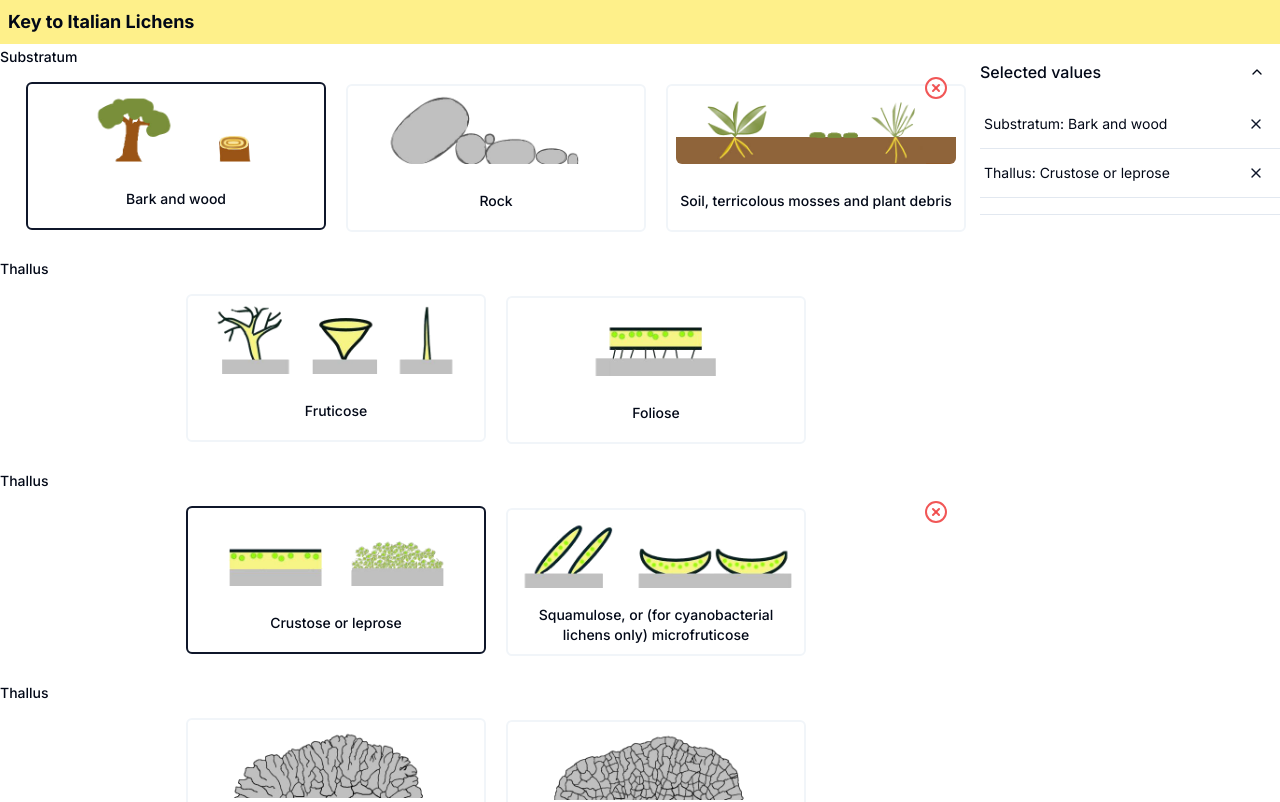
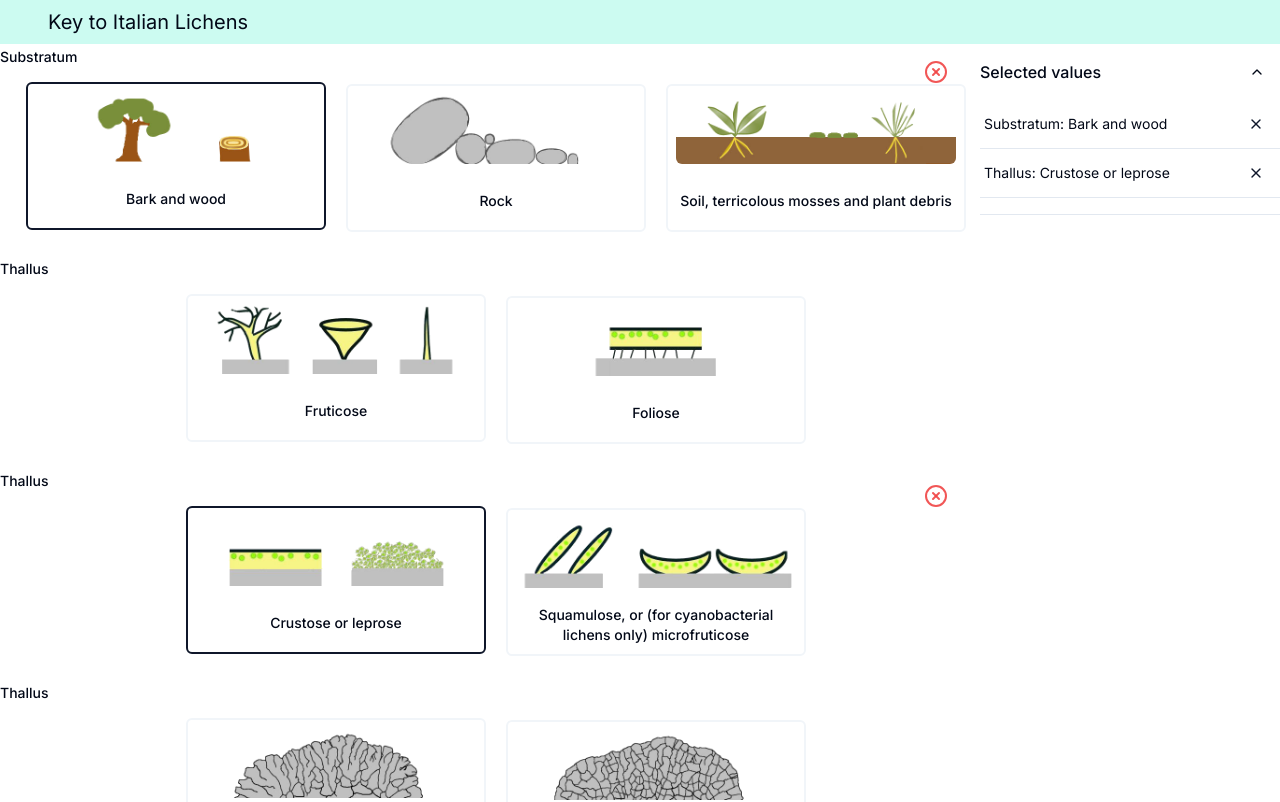
Before and after one commit to Mattciao96/key-to-italian-lichens, a Next.js app: page /filter in a window 1280 px wide. Shown: the top 802 px of the page. Built offline with nearby package versions, Linux system fonts and the light colour scheme.

Commit message:
Refactor form components to update styling and fix bugs

```diff
--- a/features/image-form/components/form.tsx
+++ b/features/image-form/components/form.tsx
@@ -32,8 +32,8 @@ export default function RadioGroupForm() {
 
   return (
     <>
-      <div className="sticky top-0 z-10 bg-yellow-200 shadow-bottom p-2">
-        <h1 className="text-lg font-bold">Key to Italian Lichens</h1>
+      <div className="sticky top-0 z-10 bg-teal-100 shadow-bottom p-2">
+        <h1 className="pl-10 text-xl ">Key to Italian Lichens</h1>
       </div>
       <Form {...form}>
         <div className="relative md:grid md:grid-cols-[1fr_300px]">
--- a/features/image-form/components/radio-image-group.tsx
+++ b/features/image-form/components/radio-image-group.tsx
@@ -61,7 +61,7 @@ export default function RadioImageGroupForm({ form, groupData }) {
 
           <FormMessage />
           {field.value && (
-            <FormItem className="absolute py-1 px-2  top-2 right-2 ">
+            <FormItem className="absolute py-1 px-2  -top-2 right-2 ">
               <FormControl>
                 <ResetFieldButton
                   form={form}
```
